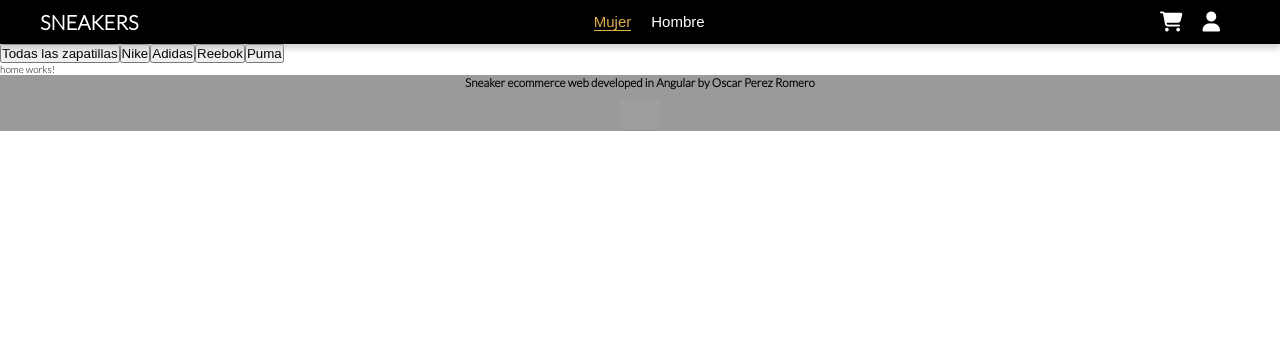
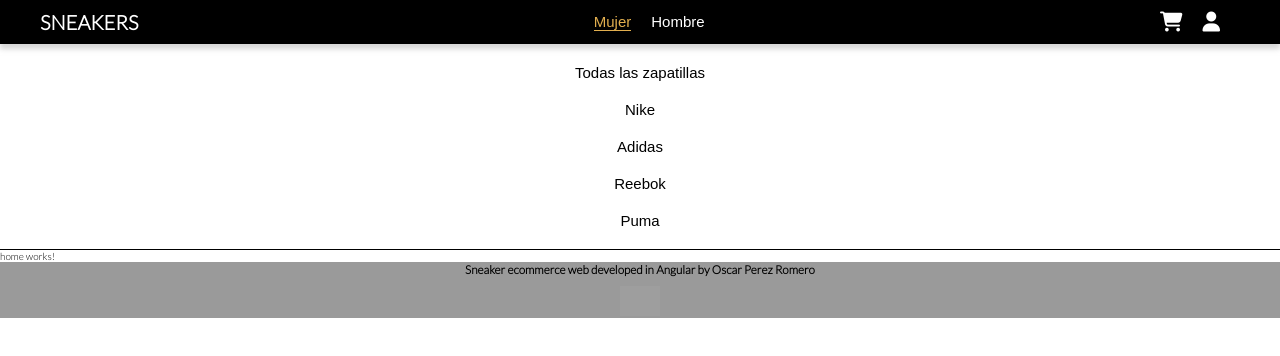
Before and after one commit to vlcoscar8/Angular--Sneakers-ecommerce, an Angular app: page / in a window 1280 px wide. Both pictures are taken after a click on the button "Mujer". Shown: the top 356 px of the page. Built offline with nearby package versions, Linux system fonts and the light colour scheme; grey boxes are pictures that could not be loaded; a web font is replaced by a local one.

Commit message:
header buttons list flow style updated

```diff
--- a/src/app/core/components/header/components/header-filter/header-filter.component.scss
+++ b/src/app/core/components/header/components/header-filter/header-filter.component.scss
@@ -0,0 +1,20 @@
+.header__filter {
+  display: flex;
+  flex-direction: column;
+  align-items: center;
+  justify-content: center;
+  gap: 2rem;
+  padding: 2rem 0;
+  border-bottom: 1px solid black;
+
+  button {
+    border: none;
+    background-color: transparent;
+    font-size: 1.5rem;
+    cursor: pointer;
+
+    &:hover {
+      color: rgb(215, 154, 42);
+    }
+  }
+}
--- a/src/app/core/components/header/header.component.html
+++ b/src/app/core/components/header/header.component.html
@@ -1,14 +1,17 @@
 <header class="header">
-  <div class="header__logo" [routerLink]="['']">
+  <div class="header__logo" [routerLink]="['']" (click)="closeFilter()">
     <h1>SNEAKERS</h1>
   </div>
   <div class="header__list" *ngIf="isDesktop">
     <button
       (click)="setGenre('Woman')"
       [ngStyle]="{
-        color: genre === 'Woman' ? 'rgb(226, 175, 79)' : 'white',
+        color:
+          query === 'genre=Woman' || genre === 'Woman'
+            ? 'rgb(226, 175, 79)'
+            : 'white',
         borderBottom:
-          genre === 'Woman'
+          query === 'genre=Woman' || genre === 'Woman'
             ? '1.3px solid rgb(226, 175, 79)'
             : '1.3px solid transparent'
       }"
@@ -19,9 +22,12 @@
     <button
       (click)="setGenre('Man')"
       [ngStyle]="{
-        color: genre === 'Man' ? 'rgb(226, 175, 79)' : 'white',
+        color:
+          query === 'genre=Man' || genre === 'Man'
+            ? 'rgb(226, 175, 79)'
+            : 'white',
         borderBottom:
-          genre === 'Man'
+          query === 'genre=Man' || genre === 'Man'
             ? '1.3px solid rgb(226, 175, 79)'
             : '1.3px solid transparent'
       }"
--- a/src/app/core/components/header/header.component.scss
+++ b/src/app/core/components/header/header.component.scss
@@ -42,6 +42,8 @@ $breakpoint: 1200px;
       cursor: pointer;
 
       &:hover {
+        color: rgb(226, 175, 79) !important;
+        border-bottom: 1.3px solid rgb(226, 175, 79) !important;
         transition: all 0.3s ease;
       }
     }
--- a/src/app/core/components/header/header.component.ts
+++ b/src/app/core/components/header/header.component.ts
@@ -1,12 +1,19 @@
 import { NavigationEnd, Router } from '@angular/router';
-import { Component, HostListener, OnInit } from '@angular/core';
+import {
+  Component,
+  HostListener,
+  OnChanges,
+  OnInit,
+  SimpleChanges,
+} from '@angular/core';
 
 @Component({
   selector: 'app-header',
   templateUrl: './header.component.html',
   styleUrls: ['./header.component.scss'],
 })
-export class HeaderComponent implements OnInit {
+export class HeaderComponent implements OnInit, OnChanges {
+  public query?: string;
   public isDesktop?: boolean = false;
   public navClicked?: boolean = false;
   public showFilter?: boolean = false;
@@ -25,7 +32,19 @@ export class HeaderComponent implements OnInit {
     window.innerWidth > 500
       ? (this.isDesktop = true)
       : (this.isDesktop = false);
+
+    this.router.events.subscribe((e) => {
+      if (e instanceof NavigationEnd) {
+        this.query = e.url.split(';')[1];
+      }
+
+      if (!this.query) {
+        this.genre = '';
+      }
+    });
   }
+
+  ngOnChanges(): void {}
 
   public btnClick() {
     this.navClicked = !this.navClicked;
@@ -41,6 +60,6 @@ export class HeaderComponent implements OnInit {
   }
 
   public closeFilter() {
-    this.showFilter = !this.showFilter;
+    this.showFilter = false;
   }
 }
```
